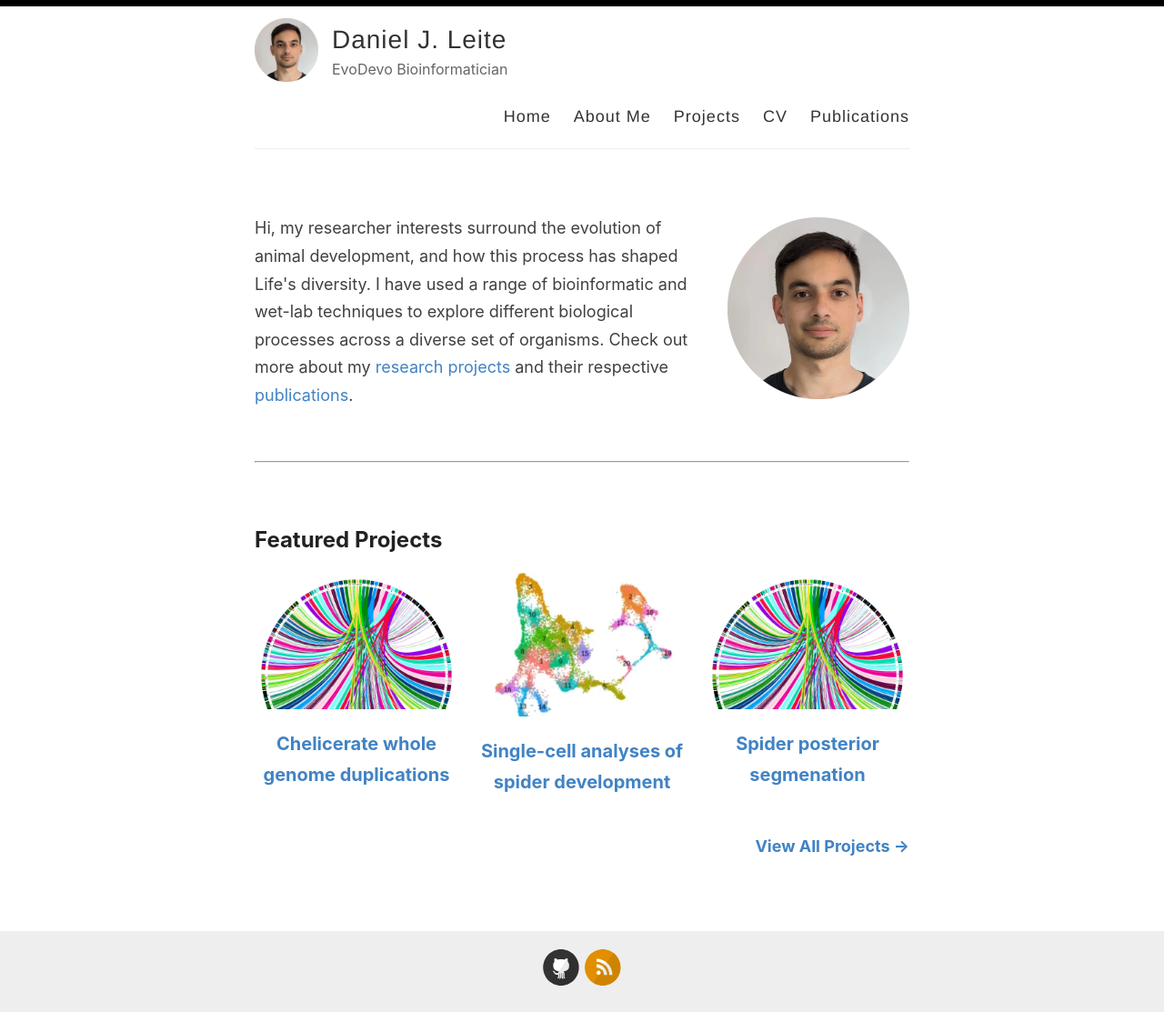
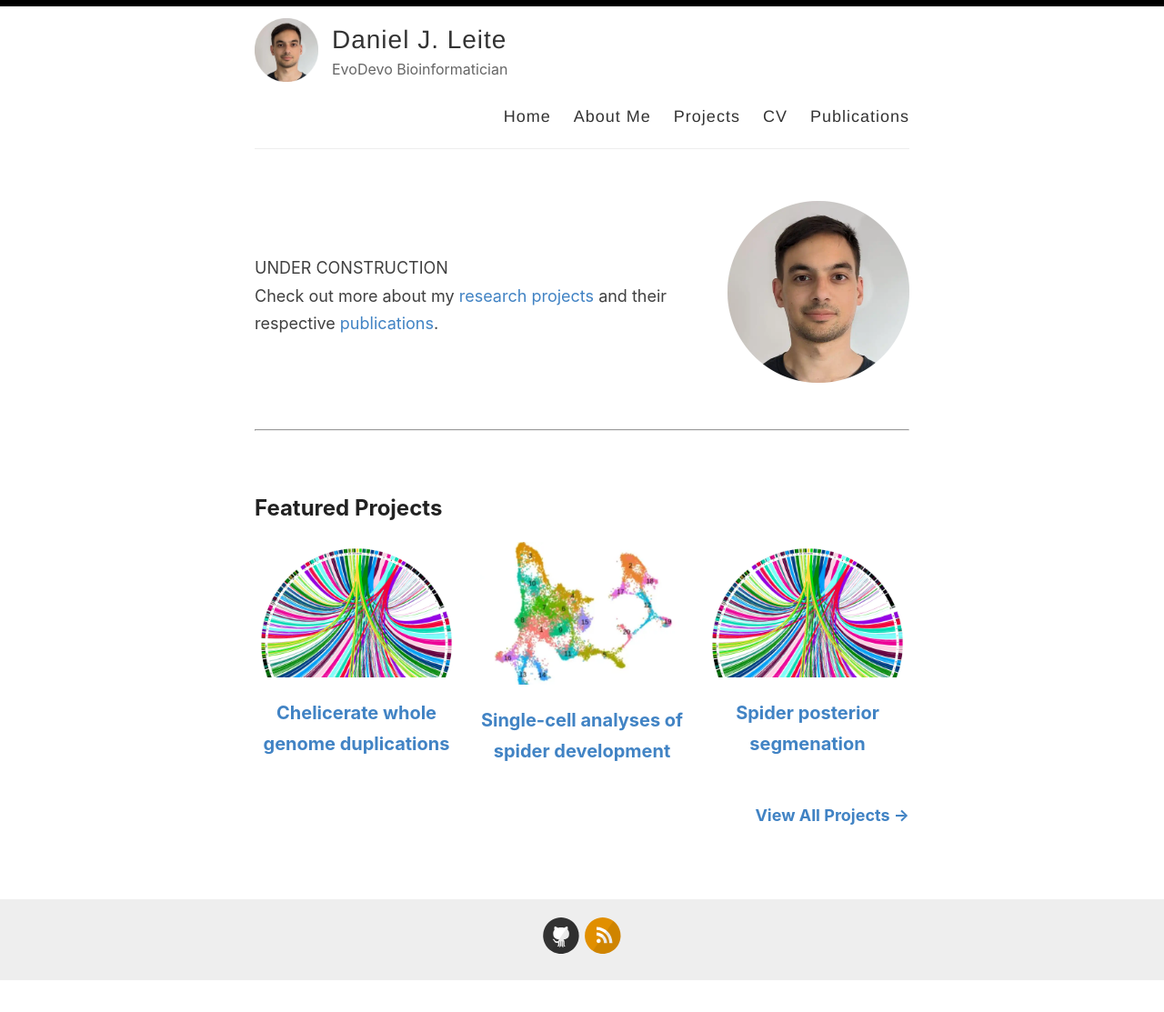
Before and after one commit to djleite/djleite.github.io, a Jekyll site: the page built from index.html, in a window 1280 px wide. Shown: the whole page at 91% size. Built offline with Jekyll 4.4.1, drawn with Linux system fonts in a browser that asks for light colours; the list of posts is cut into pages by our own code; after the commit the page ends 1079 px from its top, so only the background shows below that.

Commit message:
under con

```diff
--- a/index.html
+++ b/index.html
@@ -7,7 +7,7 @@ title: Home
 <section style="display: flex; align-items: center; gap: 2rem; padding: 2rem 0;">
   <div style="flex: 1;">
     <p>
-      Hi, my researcher interests surround the evolution of animal development, and how this process has shaped Life's diversity. I have used a range of bioinformatic and wet-lab techniques to explore different biological processes across a diverse set of organisms. Check out more about my  <a href="/projects">research projects</a> and their respective <a href="/publications">publications</a>.
+      UNDER CONSTRUCTION <br> Check out more about my  <a href="/projects">research projects</a> and their respective <a href="/publications">publications</a>.
     </p>
   </div>
   <div style="flex: 0 0 auto;">
```
